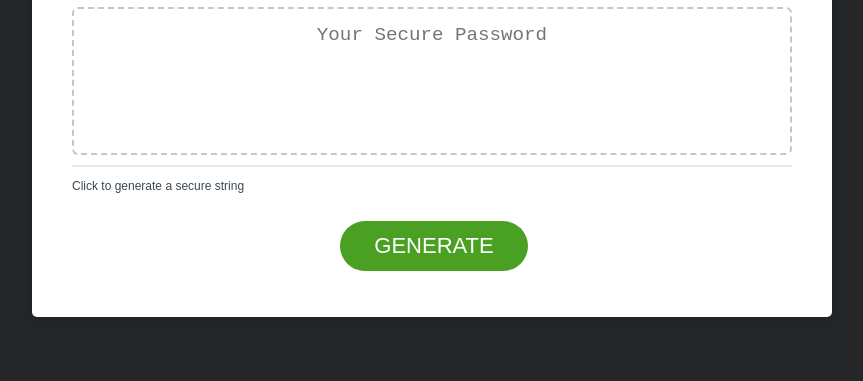
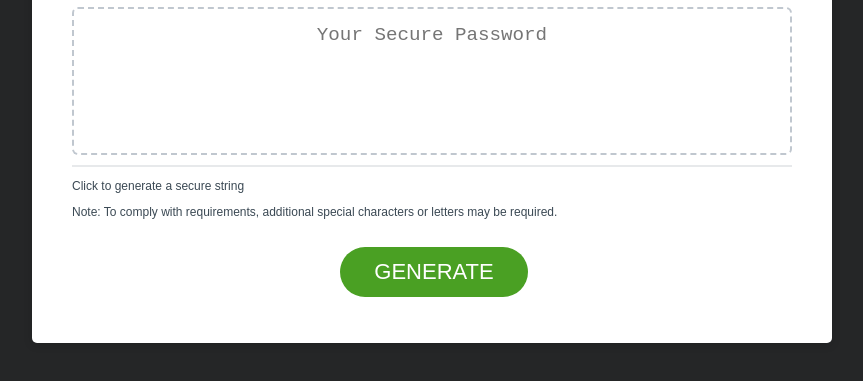
Before and after one commit to puentebravo/Keygen2.5, a plain HTML site: page index.html in a window 1280 px wide. Shown: the part 241-622 px from the top of the page, without its empty margins (208-1071 px from the left). Drawn offline with Linux system fonts and the light colour scheme.

Commit message:
Added function text to index.html for password compliance

```diff
--- a/index.html
+++ b/index.html
@@ -27,7 +27,10 @@
         </div>
         <div class="card-footer">
           <p>Click to generate a secure string</p>
-          <p></p>
+          <p>
+            Note: To comply with requirements, additional special characters or
+            letters may be required.
+          </p>
           <button id="generate" class="btn">GENERATE</button>
         </div>
       </div>
```
